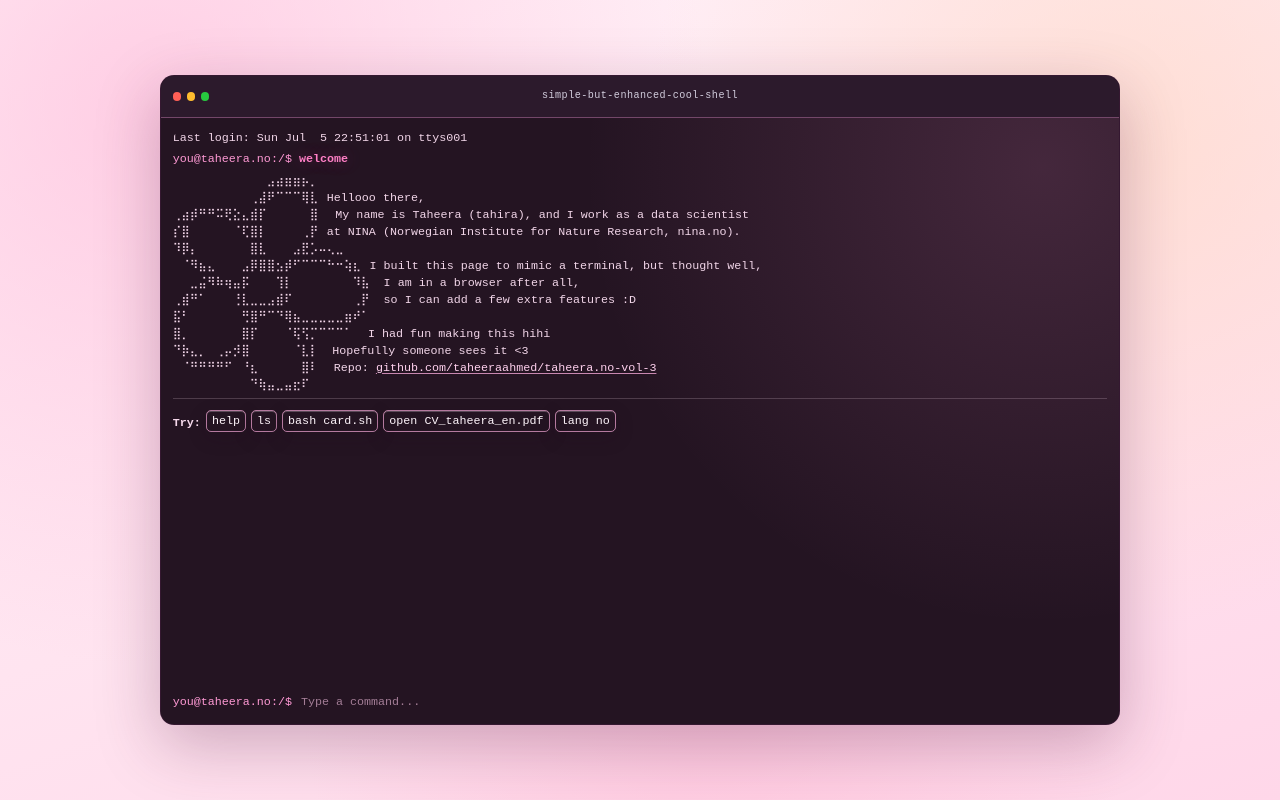
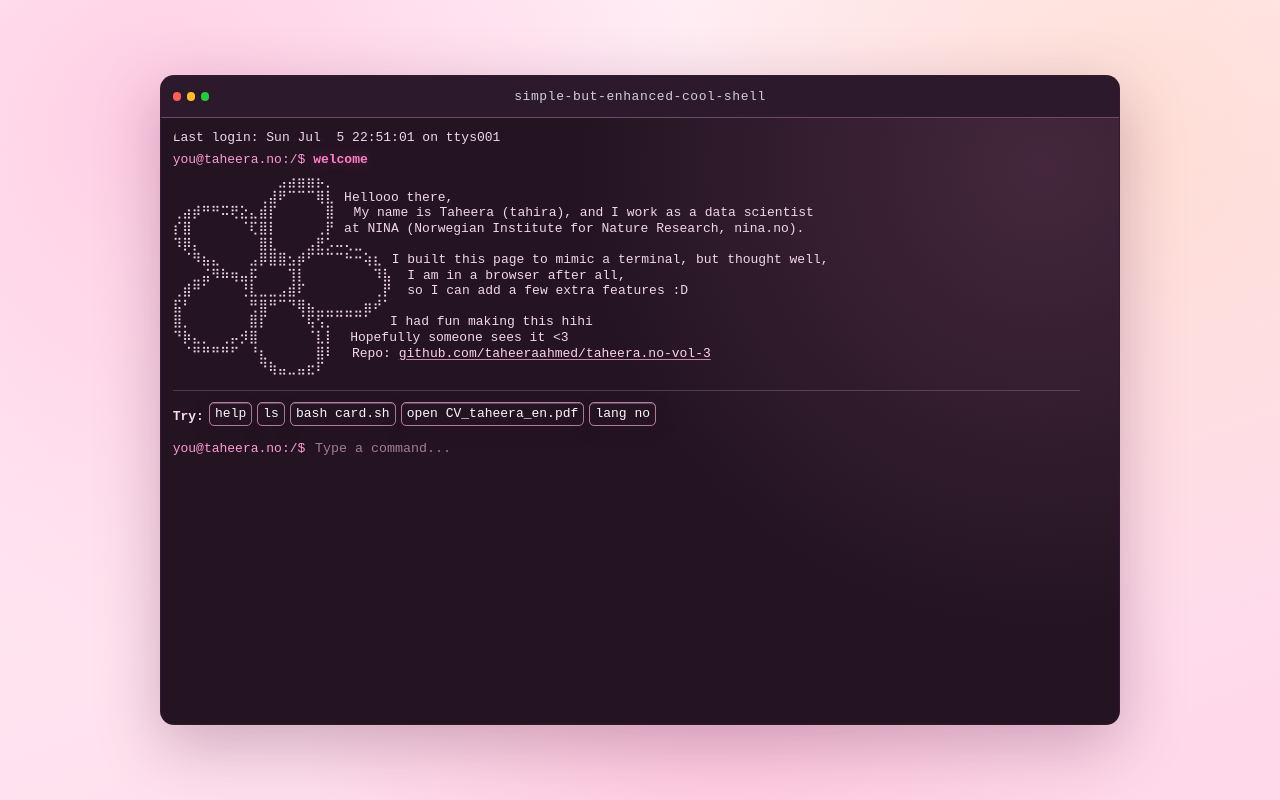
Before and after one commit to taheeraahmed/taheera.no-v3, a React (Vite) app: page / in a window 1280 px wide. Built offline with nearby package versions, Linux system fonts and the light colour scheme.

Commit message:
move command line input

```diff
--- a/src/App.css
+++ b/src/App.css
@@ -74,10 +74,6 @@
   backface-visibility: hidden;
 }
 
-.terminal-face-front {
-  transform: rotateY(0deg);
-}
-
 .terminal-face-back {
   transform: rotateY(180deg);
   pointer-events: none;
@@ -88,9 +84,6 @@
   align-items: center;
   justify-content: center;
   padding: 1rem;
-  background: transparent;
-  box-shadow: none;
-  border: none;
 }
 
 .mobile-contact-only {
--- a/src/App.jsx
+++ b/src/App.jsx
@@ -344,7 +344,19 @@ function App() {
             closeLabel={content.ui?.closeButtonAriaLabel ?? 'Close'}
           >
             <div className="terminal-screen">
-              <TerminalHistory history={history} historyEndRef={historyEndRef} onHintClick={handleHintClick} />
+              <TerminalHistory history={history} historyEndRef={historyEndRef} onHintClick={handleHintClick}>
+                {tabCompletion && tabCompletion.suggestions.length > 1 ? (
+                  <div className="autocomplete-suggestions" aria-live="polite">
+                    {tabCompletion.suggestions.map((suggestion, index) => (
+                      <span
+                        key={suggestion}
+                        className={`autocomplete-suggestion${index === tabCompletion.index ? ' is-selected' : ''}`}
+                      >
+                        {formatSuggestionLabel(suggestion)}
+                      </span>
+                    ))}
+                  </div>
+                ) : null}
 
                 <form className="command-form" onSubmit={handleSubmit}>
                   <label htmlFor="command-input" className="prompt">
@@ -368,19 +380,7 @@ function App() {
                     aria-label={terminalStrings.shellInputAria}
                   />
                 </form>
-
-              {tabCompletion && tabCompletion.suggestions.length > 1 ? (
-                <div className="autocomplete-suggestions" aria-live="polite">
-                  {tabCompletion.suggestions.map((suggestion, index) => (
-                    <span
-                      key={suggestion}
-                      className={`autocomplete-suggestion${index === tabCompletion.index ? ' is-selected' : ''}`}
-                    >
-                      {formatSuggestionLabel(suggestion)}
-                    </span>
-                  ))}
-                </div>
-              ) : null}
+              </TerminalHistory>
             </div>
           </TerminalWindow>
 
--- a/src/components/ContactCard.css
+++ b/src/components/ContactCard.css
@@ -175,8 +175,7 @@
 
 .card-hint {
   grid-area: hint;
-  margin: 0;
-  margin-top: 0.25rem;
+  margin: 0.25rem 0 0;
   color: rgba(255, 236, 247, 0.92);
   font-size: 0.84rem;
   font-weight: 600;
@@ -200,17 +199,12 @@
   text-shadow: 0 0 18px rgba(255, 121, 193, 0.45);
 }
 
-.card-hint-static {
+.card-hint-static,
+.card-hint-static:hover {
   cursor: default;
-  color: #fff6fc;
-  background: rgba(255, 173, 220, 0.08);
-  border-top-color: rgba(255, 196, 231, 0.42);
-  text-shadow: 0 0 16px rgba(255, 121, 193, 0.36);
-}
-
-.card-hint-static:hover {
   background: rgba(255, 173, 220, 0.08);
   color: #fff6fc;
+  border-top-color: rgba(255, 196, 231, 0.42);
   text-shadow: 0 0 16px rgba(255, 121, 193, 0.36);
 }
 
--- a/src/components/CvDialog.css
+++ b/src/components/CvDialog.css
@@ -46,10 +46,9 @@
   font: 500 0.78rem/1.35 var(--mono);
   letter-spacing: 0.01em;
   color: rgba(242, 239, 255, 0.72);
+  border: 0;
   border-top: 1px solid rgba(231, 145, 204, 0.2);
   background: #2c1a2c;
-  border-inline: none;
-  border-bottom: none;
   width: 100%;
   cursor: pointer;
   transition: background 0.15s, color 0.15s;
--- a/src/components/terminal/TerminalHistory.css
+++ b/src/components/terminal/TerminalHistory.css
@@ -2,23 +2,24 @@
   border: none;
   border-radius: 10px;
   padding: 0;
+  padding-right: 12px;
   flex: 1;
   min-height: 0;
   max-height: none;
   overflow-x: hidden;
   overflow-y: auto;
+  scrollbar-gutter: stable;
   -webkit-overflow-scrolling: touch;
   overscroll-behavior: contain;
   background: transparent;
+  display: flex;
+  flex-direction: column;
+  gap: 0.36rem;
 }
 
 .line {
   margin: 0;
   white-space: pre-wrap;
-}
-
-.line + .line {
-  margin-top: 0.36rem;
 }
 
 .prompt {
@@ -42,6 +43,7 @@
 
 .output {
   color: #f2d6e9;
+  line-height: 1.2;
 }
 
 .terminal-link {
@@ -52,14 +54,14 @@
 }
 
 .terminal-hint-line {
-  margin-top: 0.65rem;
-  margin-bottom: 0.65rem;
+  margin-block: 0.65rem;
   padding-top: 0.85rem;
   border-top: 1px solid rgba(246, 217, 236, 0.2);
   display: flex;
   flex-wrap: wrap;
   align-items: center;
   gap: 0.4rem;
+  line-height: 1.5;
 }
 
 .terminal-hint-label {
@@ -70,7 +72,6 @@
 }
 
 .rich-output {
-  margin-top: 0.55rem;
   display: grid;
   grid-template-columns: 140px 1fr;
   gap: 0.65rem;
@@ -121,11 +122,6 @@
 }
 
 @media (max-width: 700px) {
-  .history {
-    min-height: 0;
-    max-height: none;
-  }
-
   .rich-output {
     grid-template-columns: 1fr;
   }
--- a/src/components/terminal/TerminalHistory.jsx
+++ b/src/components/terminal/TerminalHistory.jsx
@@ -54,7 +54,7 @@ const renderTextWithMarkdownLinks = (text) => {
   return nodes.length ? nodes : text
 }
 
-function TerminalHistory({ history, historyEndRef, onHintClick }) {
+function TerminalHistory({ history, historyEndRef, onHintClick, children }) {
   return (
     <div className="history" role="log" aria-live="polite">
       {history.map((entry, index) => {
@@ -120,6 +120,8 @@ function TerminalHistory({ history, historyEndRef, onHintClick }) {
         )
       })}
 
+      {children}
+
       <div ref={historyEndRef} />
     </div>
   )
--- a/src/components/terminal/TerminalShared.css
+++ b/src/components/terminal/TerminalShared.css
@@ -2,48 +2,28 @@
   width: 0.66rem;
   height: 0.66rem;
   border-radius: 50%;
-  position: relative;
   display: inline-flex;
   align-items: center;
   justify-content: center;
   cursor: default;
 }
 
-.dot::before {
-  position: absolute;
-  top: 50%;
-  left: 50%;
-  transform: translate(-50%, -50%);
-  color: rgba(28, 18, 24, 0.72);
-  font-size: 0.66rem;
-  font-weight: 700;
-  line-height: 0.9;
-  opacity: 0;
-  pointer-events: none;
+.close,
+.minimize,
+.maximize {
+  background: var(--dot-color);
 }
 
 .close {
-  background: #ff5f56;
-}
-
-.close::before {
-  content: 'x';
+  --dot-color: #ff5f56;
 }
 
 .minimize {
-  background: #ffbd2e;
-}
-
-.minimize::before {
-  content: '-';
+  --dot-color: #ffbd2e;
 }
 
 .maximize {
-  background: #27c93f;
-}
-
-.maximize::before {
-  content: '+';
+  --dot-color: #27c93f;
 }
 
 .hint-pill {
@@ -68,16 +48,12 @@
   transform: translateY(-1px);
 }
 
-.terminal-shared-link {
+.terminal-shared-link,
+.terminal-shared-link:visited {
   color: var(--terminal-link-color, inherit);
   text-decoration: underline;
   text-decoration-color: var(--terminal-link-underline, rgba(255, 174, 223, 0.75));
   text-underline-offset: 0.14em;
-}
-
-.terminal-shared-link:visited {
-  color: var(--terminal-link-color, inherit);
-  text-decoration-color: var(--terminal-link-underline, rgba(255, 174, 223, 0.75));
 }
 
 .terminal-shared-link:hover {
--- a/src/components/terminal/TerminalWindow.css
+++ b/src/components/terminal/TerminalWindow.css
@@ -49,7 +49,7 @@
 .terminal-bar p {
   margin: 0;
   color: rgba(242, 239, 255, 0.84);
-  font: 500 0.78rem/1.2 var(--mono);
+  font-family: var(--mono);
   letter-spacing: 0.045em;
 }
 
@@ -60,7 +60,7 @@
   display: flex;
   flex-direction: column;
   color: var(--shell-text);
-  font: 0.9rem/1.45 var(--mono);
+  font-family: var(--mono);
   background:
     radial-gradient(circle at 92% 8%, rgba(236, 140, 196, 0.16), transparent 44%),
     #241422;
@@ -68,14 +68,16 @@
 
 .command-form {
   flex-shrink: 0;
-  margin-top: 0.5rem;
   display: flex;
   align-items: center;
   gap: 0;
+  height: 1.5em;
+  line-height: 1.5em;
 }
 
 .command-form .prompt {
   margin-right: 1ch;
+  line-height: 1.5em;
 }
 
 .command-form input {
@@ -83,8 +85,10 @@
   border: none;
   background: transparent;
   color: #fff0fa;
-  font: inherit;
+  font-family: var(--mono);
   min-width: 0;
+  height: 1.5em;
+  line-height: 1.5em;
 }
 
 .command-form input:focus {
@@ -96,7 +100,6 @@
 }
 
 .autocomplete-suggestions {
-  margin-top: 0.15rem;
   display: flex;
   flex-wrap: wrap;
   gap: 0.45rem;
@@ -111,33 +114,14 @@
 }
 
 .autocomplete-suggestion.is-selected {
-  padding: 0;
   background: rgba(255, 84, 176, 0.35);
   color: #fff8fd;
 }
 
 @media (max-width: 700px) {
-  .terminal-window {
-    height: 100%;
-  }
-
   .terminal-screen {
     padding: 0.85rem;
     font-size: 0.86rem;
-  }
-
-  .command-form {
-    align-items: center;
-    flex-direction: row;
-    gap: 0;
-  }
-
-  .command-form .prompt {
-    margin-right: 1ch;
-  }
-
-  .command-form input {
-    width: auto;
   }
 
   .autocomplete-suggestions {
```
Lines whose indentation alone changed are shown as unchanged.
